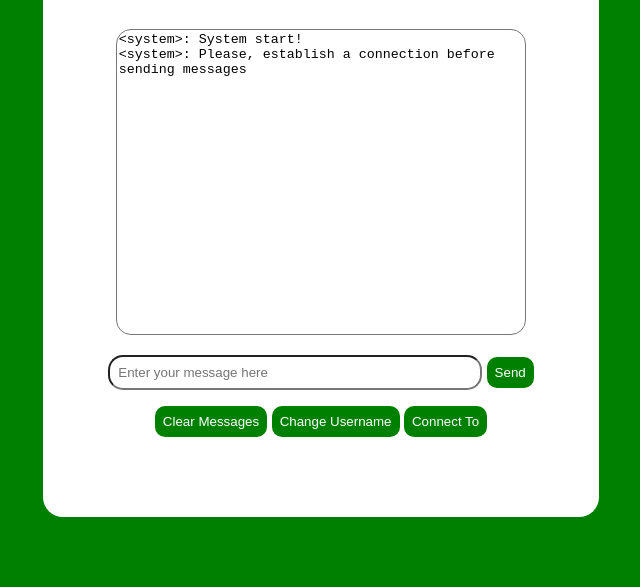
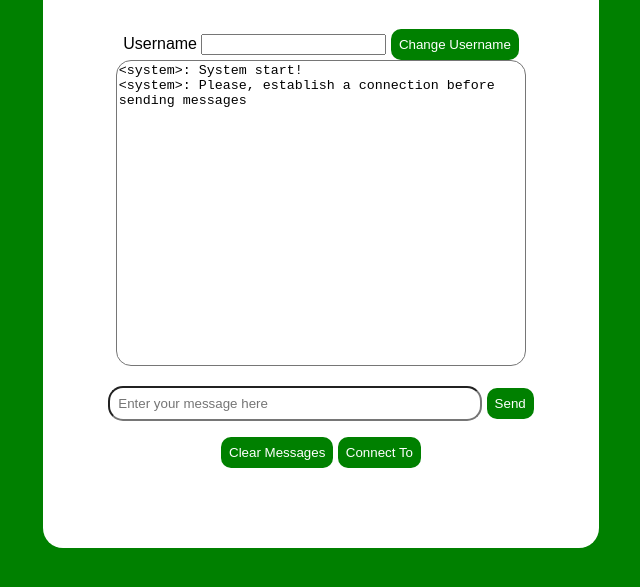
Before and after one commit to RuiFPB/p2p-chat, a website built with Vite: page src/index.html in a window 1280 px wide. Shown: the part 85-672 px from the top of the page, without its empty margins (319-959 px from the left). Built offline with nearby package versions, Linux system fonts and the light colour scheme; what peerjs would draw is missing.

Commit message:
reformated html to have username input at the top

```diff
--- a/src/index.html
+++ b/src/index.html
@@ -9,6 +9,9 @@
 <body>
     <div id="container">
         <h1>Secure P2P Chat</h1>
+        <label for="username">Username</label>
+        <input type="text" id="username" />
+        <button id="changeuser">Change Username</button>
         <textarea id="messagelog" rows="20" readonly></textarea>
         <div id="messageinput">
             <input id="text" type="text" placeholder="Enter your message here">
@@ -16,7 +19,6 @@
         </div>
         <div id="controls">
             <button id="clearmessages">Clear Messages</button>
-            <button id="changeuser">Change Username</button>
             <button id="connect">Connect To</button>
         </div>
     </div>
```
